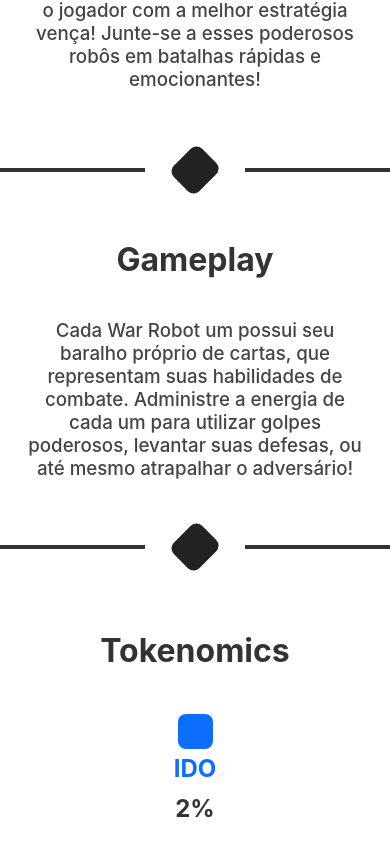
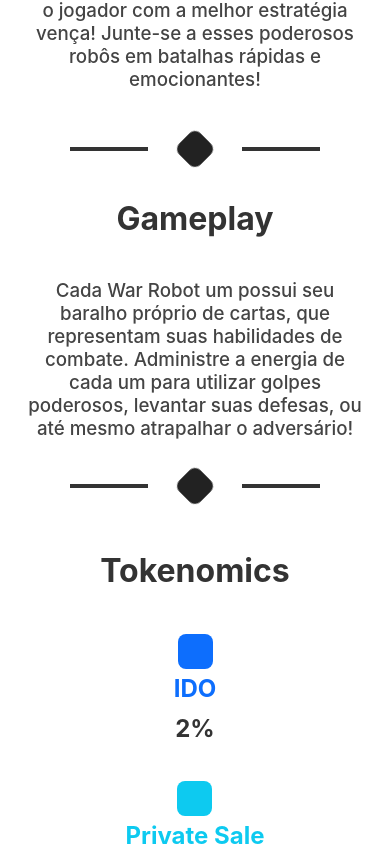
Before and after one commit to lucas85235/Warbots-Site, a Next.js app: page / in a window 390 px wide. Shown: the part 833-1684 px from the top of the page. Built offline with nearby package versions, Linux system fonts and the light colour scheme.

Commit message:
Fix division responsive

```diff
--- a/pages/index.js
+++ b/pages/index.js
@@ -7,33 +7,10 @@ import About from '../components/About'
 import Division from '../components/Division'
 import Gameplay from '../components/Gameplay'
 import Tokenomics from '../components/Tokenomics'
+import Roadmap from '../components/Roadmap'
 import Footer from '../components/Footer'
 
 export default function Home() {
-
-  function RenderRoadmap() {
-    return (
-      <div className={styles.container}>
-        <h1>Roadmap</h1>
-        <h3 className={styles.text}>Entrega 1</h3>
-        <h3 className={styles.text}>Entrega 2</h3>
-        <h3 className={styles.text}>Entrega 3</h3>
-        <h3 className={styles.text}>Entrega 4</h3>
-      </div>
-    )
-  }
-
-  function RenderTeam() {
-    return (
-      <div className={styles.container}>
-        <h1>Team</h1>
-        <h3 className={styles.text}>Anonimo 1</h3>
-        <h3 className={styles.text}>Anonimo 2</h3>
-        <h3 className={styles.text}>Anonimo 3</h3>
-        <h3 className={styles.text}>Anonimo 4</h3>
-      </div>
-    )
-  }
 
   return (
     <div>
@@ -58,7 +35,7 @@ export default function Home() {
         <Tokenomics />
         <Division />
 
-        {RenderRoadmap()}
+        <Roadmap />
         <Footer />
       </div>
     </div>
--- a/styles/Division.module.css
+++ b/styles/Division.module.css
@@ -1,7 +1,13 @@
 .division {
     display: flex;
+    flex-direction: row;
+    justify-content: center;
     align-items: center;
-    justify-content: center;
+    width: 100vw;
+    height: 10px;
+    z-index: 10;
+    margin-top: -0.35rem;
+    margin-bottom: -0.3rem;
 }
 
 .line {
@@ -18,3 +24,15 @@
     border-radius: 0.5rem;
     transform: rotate(45deg);
 }
+
+/* sm */
+@media (max-width: 640px) {
+    .box {
+        width: 30px;
+        height: 30px;
+    }
+
+    .line {
+        width: 20%;
+    }
+}
```
